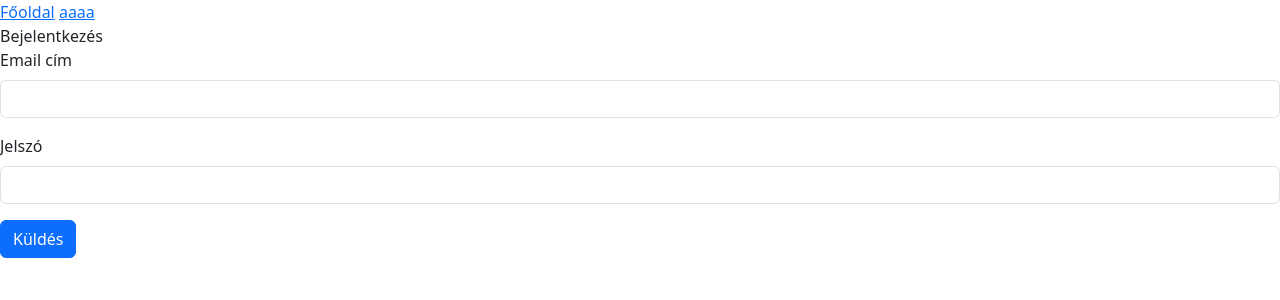
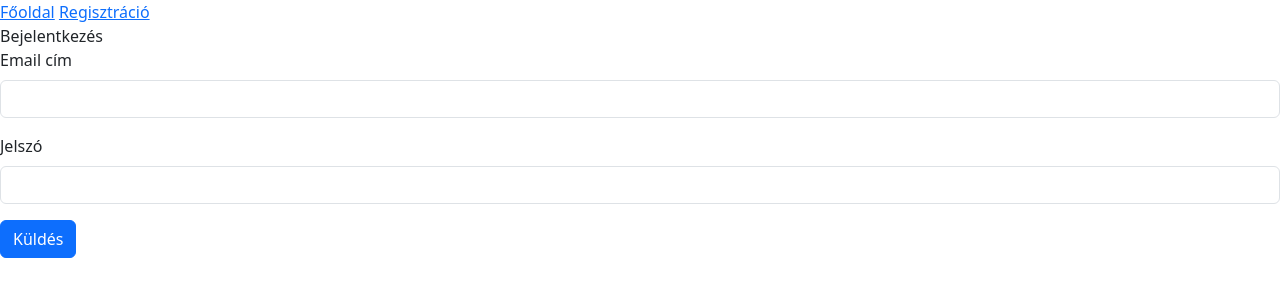
Before and after one commit to bombasztikus/Vizsgaremek, a Flask app: page /log in a window 1280 px wide. Shown: the top 300 px of the page. Run offline with Flask 3, Linux system fonts and the light colour scheme.

Commit message:
log modosítása

```diff
--- a/src/templates/log.html
+++ b/src/templates/log.html
@@ -5,13 +5,13 @@
 {% block page %}
 
 <a href="{{ url_for('routes.index') }}">Főoldal</a>
-<a href="{{ url_for('routes.reg') }}">aaaa</a>
+<a href="{{ url_for('routes.reg') }}">Regisztráció</a>
 
 <header> Bejelentkezés</header>
 <form method="post" action="{{ url_for('routes.log') }}">
     <div class="mb-3">
       <label for="email" class="form-label">Email cím</label>
-      <input type="email" class="form-control" id="email" aria-describedby="emailHelp" name="email">
+      <input type="email" class="form-control" id="email" name="email">
     </div>
     <div class="mb-3">
       <label for="password" class="form-label">Jelszó</label>
```
